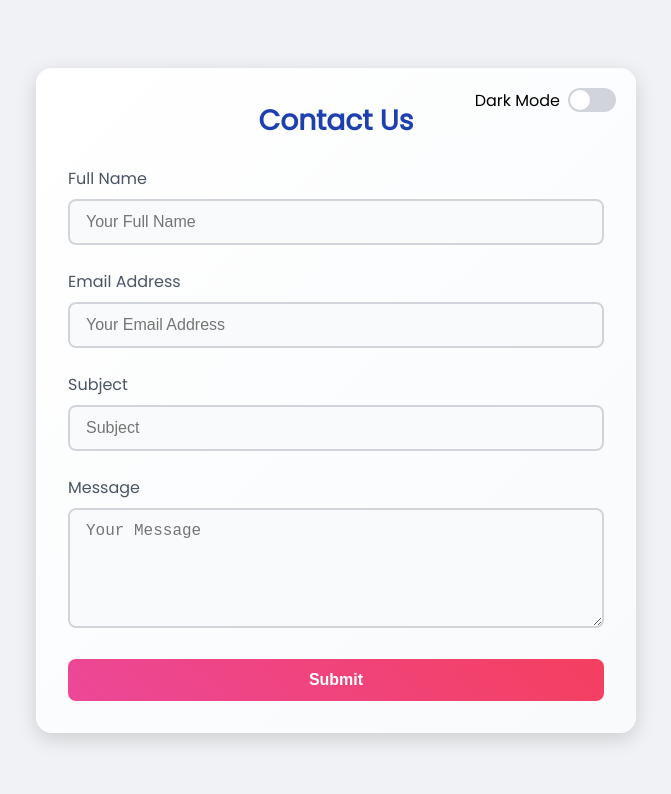
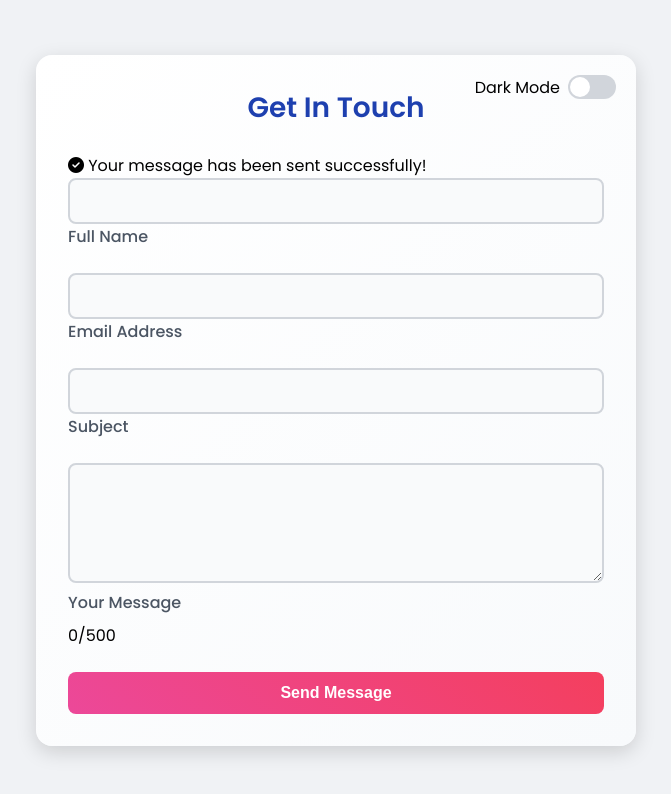
Before and after one commit to Ra7ma116/Contact_Form, a plain HTML site: page Contact_Form/index.html in a window 1280 px wide. Shown: the whole page, without its empty margins (304-975 px from the left). Drawn offline with Linux system fonts and the light colour scheme.

Commit message:
Update index.html

```diff
--- a/Contact_Form/index.html
+++ b/Contact_Form/index.html
@@ -1,42 +1,73 @@
 <!DOCTYPE html>
 <html lang="en">
+
 <head>
     <meta charset="UTF-8" />
     <meta name="viewport" content="width=device-width, initial-scale=1.0" />
-    <title>Lively Contact Form with Dark Mode</title>
+    <title>Enhanced Lively Contact Form with Dark Mode</title>
+    <link href="https://fonts.googleapis.com/css2?family=Poppins:wght@300;400;500;600;700&display=swap"
+        rel="stylesheet" />
+    <link rel="stylesheet" href="https://cdnjs.cloudflare.com/ajax/libs/font-awesome/6.4.0/css/all.min.css" />
     <link rel="stylesheet" href="assets/style.css" />
-    <link href="https://fonts.googleapis.com/css2?family=Poppins&display=swap" rel="stylesheet" />
 </head>
+
 <body>
     <div class="contact-form-container">
         <div class="dark-mode-toggle">
             <span>Dark Mode</span>
             <div class="toggle-switch" onclick="toggleDarkMode()"></div>
         </div>
-        <h2>Contact Us</h2>
-        <div class="form-group">
+
+        <h2>Get In Touch</h2>
+
+        <div class="success-message" id="successMessage">
+            <i class="fas fa-check-circle"></i> Your message has been sent successfully!
+        </div>
+
+        <div class="form-group floating-label">
+            <input type="text" id="name" name="name" placeholder=" " required>
             <label for="name">Full Name</label>
-            <input type="text" id="name" name="name" placeholder="Your Full Name">
-            <div class="error-message" id="nameError">Please enter your full name</div>
+            <div class="error-message" id="nameError">
+                <i class="fas fa-exclamation-circle"></i> Please enter your full name
+            </div>
         </div>
-        <div class="form-group">
+
+        <div class="form-group floating-label">
+            <input type="email" id="email" name="email" placeholder=" " required>
             <label for="email">Email Address</label>
-            <input type="email" id="email" name="email" placeholder="Your Email Address">
-            <div class="error-message" id="emailError">Please enter a valid email address</div>
+            <div class="error-message" id="emailError">
+                <i class="fas fa-exclamation-circle"></i> Please enter a valid email address
+            </div>
         </div>
-        <div class="form-group">
+
+        <div class="form-group floating-label">
+            <input type="text" id="subject" name="subject" placeholder=" " required>
             <label for="subject">Subject</label>
-            <input type="text" id="subject" name="subject" placeholder="Subject">
-            <div class="error-message" id="subjectError">Please enter a subject</div>
+            <div class="error-message" id="subjectError">
+                <i class="fas fa-exclamation-circle"></i> Please enter a subject
+            </div>
         </div>
-        <div class="form-group">
-            <label for="message">Message</label>
-            <textarea id="message" name="message" placeholder="Your Message"></textarea>
-            <div class="error-message" id="messageError">Please enter a message</div>
+
+        <div class="form-group floating-label" style="position: relative;">
+            <textarea id="message" name="message" placeholder=" " required></textarea>
+            <label for="message">Your Message</label>
+            <div class="char-counter" id="charCounter">0/500</div>
+            <div class="error-message" id="messageError">
+                <i class="fas fa-exclamation-circle"></i> Please enter your message (minimum 10 characters)
+            </div>
         </div>
-        <button class="submit-btn" onclick="validateForm()">Submit</button>
+
+        <button class="submit-btn" onclick="validateForm()">
+            <span id="submitText">Send Message</span>
+            <span id="submitLoader" style="display: none;">
+                <i class="fas fa-spinner fa-spin"></i> Sending...
+            </span>
+        </button>
     </div>
 
-    <script src="assets/main.js"></script>
+    <script src="assets/main.js">
+
+    </script>
 </body>
+
 </html>
```
